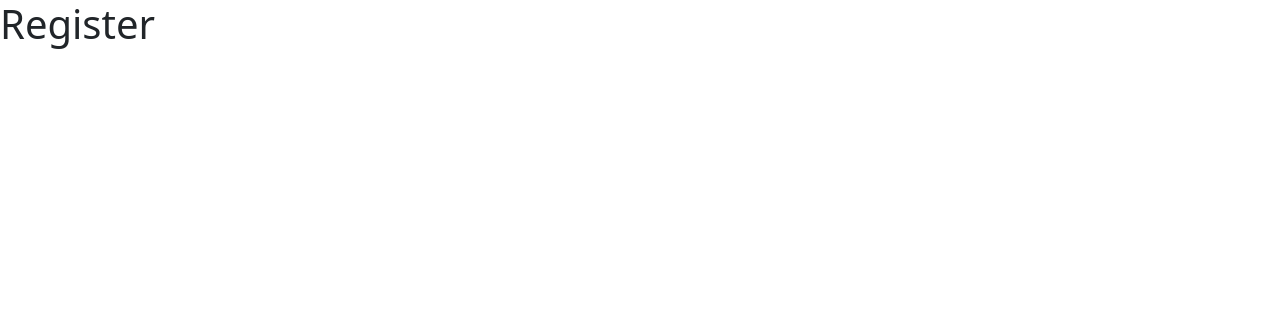
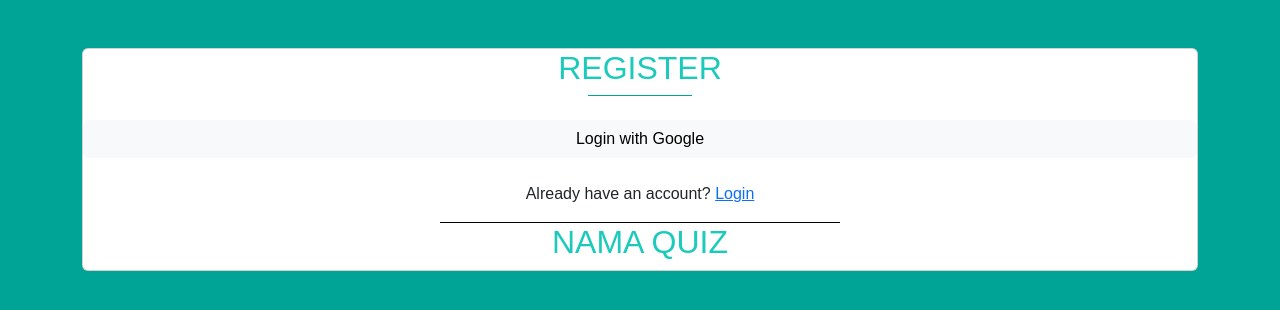
Before and after one commit to wdp-08/final-project-4-group3, a plain HTML site: page assets/pages/register.html in a window 1280 px wide. Drawn offline with nearby package versions, Linux system fonts and the light colour scheme; files that its build step writes are made by us from their sources.

Commit message:
Register masih kasar

```diff
--- a/assets/pages/register.html
+++ b/assets/pages/register.html
@@ -8,18 +8,28 @@
     <link href="https://cdn.jsdelivr.net/npm/bootstrap@5.3.0-alpha3/dist/css/bootstrap.min.css" rel="stylesheet"
         integrity="sha384-KK94CHFLLe+nY2dmCWGMq91rCGa5gtU4mk92HdvYe+M/SXH301p5ILy+dN9+nJOZ" crossorigin="anonymous">
     <!-- <link rel="stylesheet" href="assets/css/font.css"> -->
-    <link rel="stylesheet" href="/assets/css/register.css">
+    <link rel="stylesheet" href="/assets/css/login.css">
     <link rel="stylesheet" href="assets/css/responsive.css">
     <!-- <link rel="shortcut icon" href="assets/images/shape-brand.svg" type="image/x-icon"> -->
 </head>
 
 <body>
+    <section class="container-md mt-5">
+        <div class="card text-center">
+            <h2>REGISTER</h2>
+            <div style="border-bottom: 0.1rem solid #00A496;  width: 6.5rem; margin: auto; "></div>
+            <button type="submit" class="btn btn-light my-4">Login with Google</button>
+            <p class="mb-3">Already have an account?
+                <a href="/assets/pages/login.html">Login</a>
+            </p>
 
-    <h1>Register</h1>
+            <div style="border-bottom: 0.1rem solid #000000;  width: 25rem; margin: auto; "></div>
+            <h2>NAMA QUIZ</h2>
+        </div>
+    </section>
 
-    <script src="https://cdn.jsdelivr.net/npm/bootstrap@5.3.0-alpha3/dist/js/bootstrap.bundle.min.js"
+</body>
+<script src="https://cdn.jsdelivr.net/npm/bootstrap@5.3.0-alpha3/dist/js/bootstrap.bundle.min.js"
         integrity="sha384-ENjdO4Dr2bkBIFxQpeoTz1HIcje39Wm4jDKdf19U8gI4ddQ3GYNS7NTKfAdVQSZe"
         crossorigin="anonymous"></script>
-</body>
-
 </html>
```
